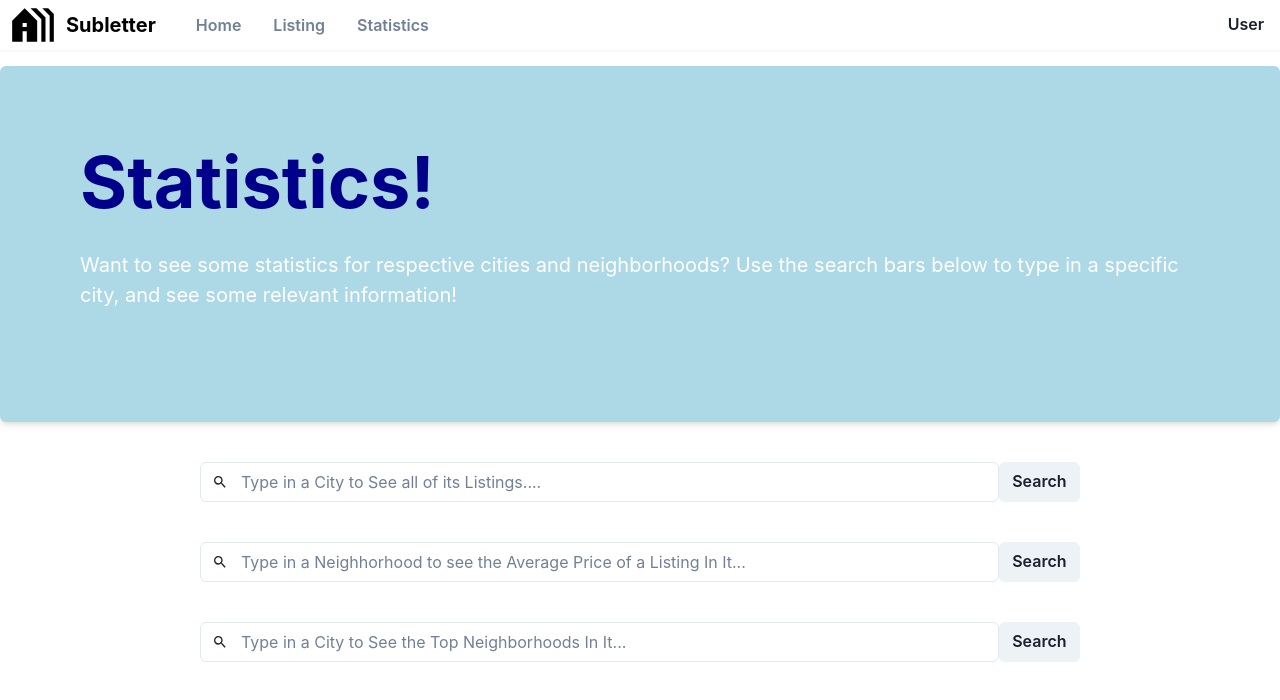
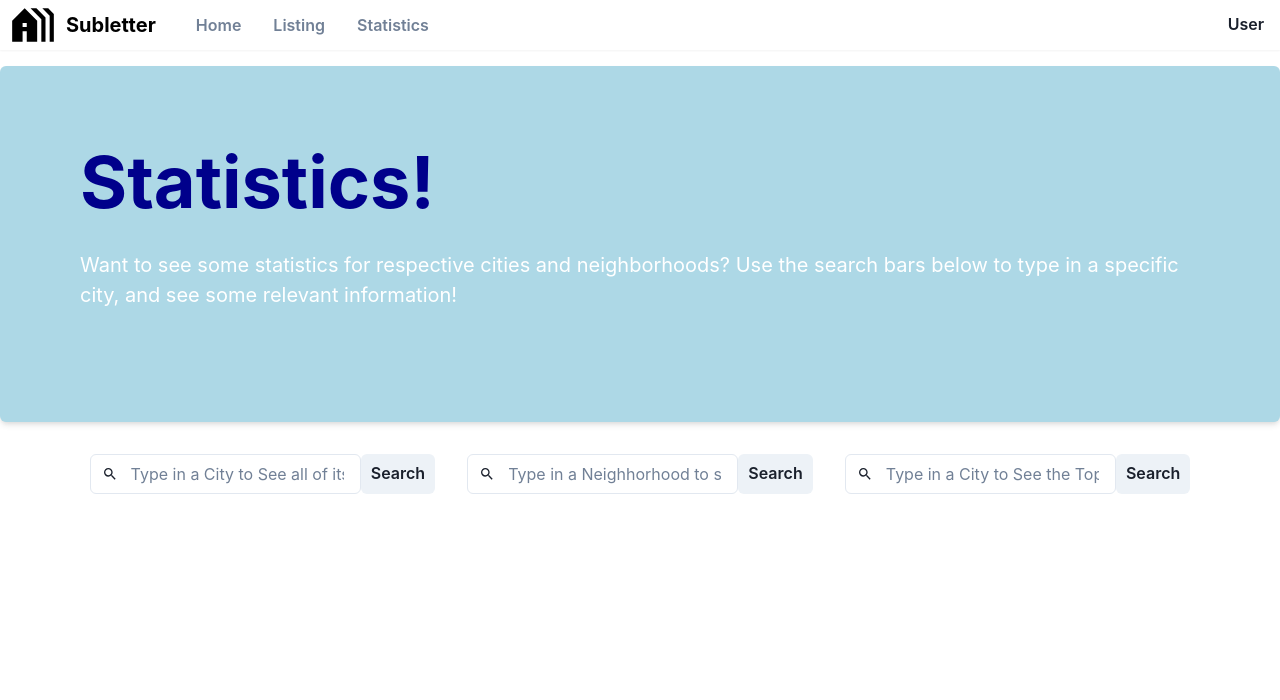
Before and after one commit to dilini-ranaweera/CIS-550-FINAL-PROJECT, a React (Create React App) app in the folder client/: page /statistics in a window 1280 px wide. Shown: the top 700 px of the page. Built offline with nearby package versions, Linux system fonts and the light colour scheme.

Commit message:
two routes down, one to go

```diff
--- a/client/src/pages/StatisticsPage.js
+++ b/client/src/pages/StatisticsPage.js
@@ -66,6 +66,7 @@ const StatisticsPage = () => {
         setTopNeighborhoodsPerCityData(resJson);
         setLoadingTNPCD(false);
         console.log(resJson);
+        console.log(resJson[0]['neighborhood'])
       });
   };
 
@@ -91,8 +92,18 @@ const StatisticsPage = () => {
         </Box>
       </Fade>
 
-      <div>
-      <Center mt={10} ml={200} mr={200}>
+    <div style={{
+    display: 'flex',
+    flexDirection: 'row',
+    flexWrap: 'wrap',
+
+    justifyContent: 'center',
+    columnGap: '2rem',
+    marginTop: '2rem',
+    alignItems: 'flex-start',
+}}>
+      <div style={{width: '27%'}}>
+      <Center>
         <InputGroup>
           <InputLeftElement pointerEvents="none">
             <MdSearch />
@@ -105,8 +116,10 @@ const StatisticsPage = () => {
         </InputGroup>
         <Button type = 'button' onClick={handleListingsPerCityData}>Search</Button>
       </Center>
+      </div>
 
-      <Center mt={10} ml={200} mr={200}>
+      <div style={{width: '27%'}}>
+      <Center>
         <InputGroup>
           <InputLeftElement pointerEvents="none">
             <MdSearch />
@@ -120,24 +133,24 @@ const StatisticsPage = () => {
         <Button type="button" onClick={handleAveragePricePerNeighborhoodData}>Search</Button>
       </Center>
 
-      {!stateChangeAPPND ? (
-        <div className="filler"></div>
-      ) : (
+      {!stateChangeAPPND ? (<div style={{display: 'none'}}></div>) : (
         <Center>
           <Stack spacing={20} direction="row" mt={100}>
             <VStack>
-              <Text fontSize="2xl">City: {searchTermAPPND}</Text>
+              <Text fontSize="1xl">City: {searchTermAPPND}</Text>
             </VStack>
             <VStack>
-              <Text fontSize="2xl">
+              <Text fontSize="1xl">
                 Average Price: {averagePricePerNeighborhoodData}
               </Text>
             </VStack>
           </Stack>
         </Center>
       )}
+      </div>
 
-      <Center mt={10} ml={200} mr={200}>
+      <div style={{width: '27%'}}>
+      <Center>
         <InputGroup>
           <InputLeftElement pointerEvents="none">
             <MdSearch />
@@ -151,18 +164,16 @@ const StatisticsPage = () => {
         <Button onClick={handleTopNeighborhoodsPerCityData}>Search</Button>
       </Center>
 
-      {!stateChangeTNPCD ? (
-        <div className="filler"></div>
-      ) : (
+      {!stateChangeTNPCD  ? (<div style={{display: 'none'}}></div>) : (
         topNeighborhoodsPerCityData.map((neighborhoodData, index) => (
           <Center key={index}>
             <Stack spacing={20} direction="row" mt={100}>
               <VStack>
-                <Text fontSize="2xl">Neighborhood: {neighborhoodData.searchTermAPPND}</Text>
+                <Text fontSize="1xl">Neighborhood: {neighborhoodData['neighborhood']}</Text>
               </VStack>
               <VStack>
-                <Text fontSize="2xl">
-                  Average Price: {neighborhoodData.averagePrice}
+                <Text fontSize="1xl">
+                  Average Price: {neighborhoodData['avg_price']}
                 </Text>
               </VStack>
             </Stack>
@@ -171,6 +182,7 @@ const StatisticsPage = () => {
       )}
       </div>
     </div>
+    </div>
   );
 };
 
```
